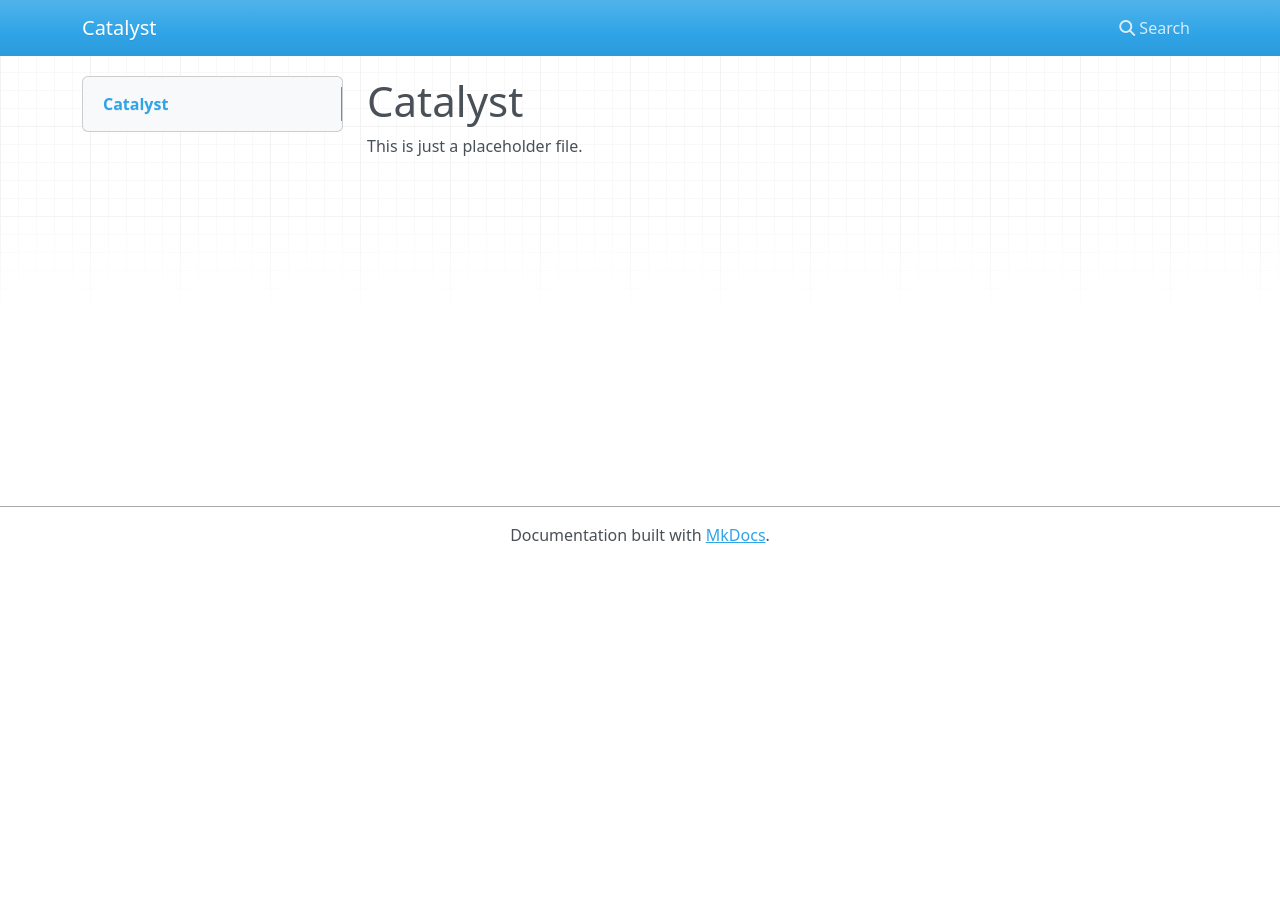
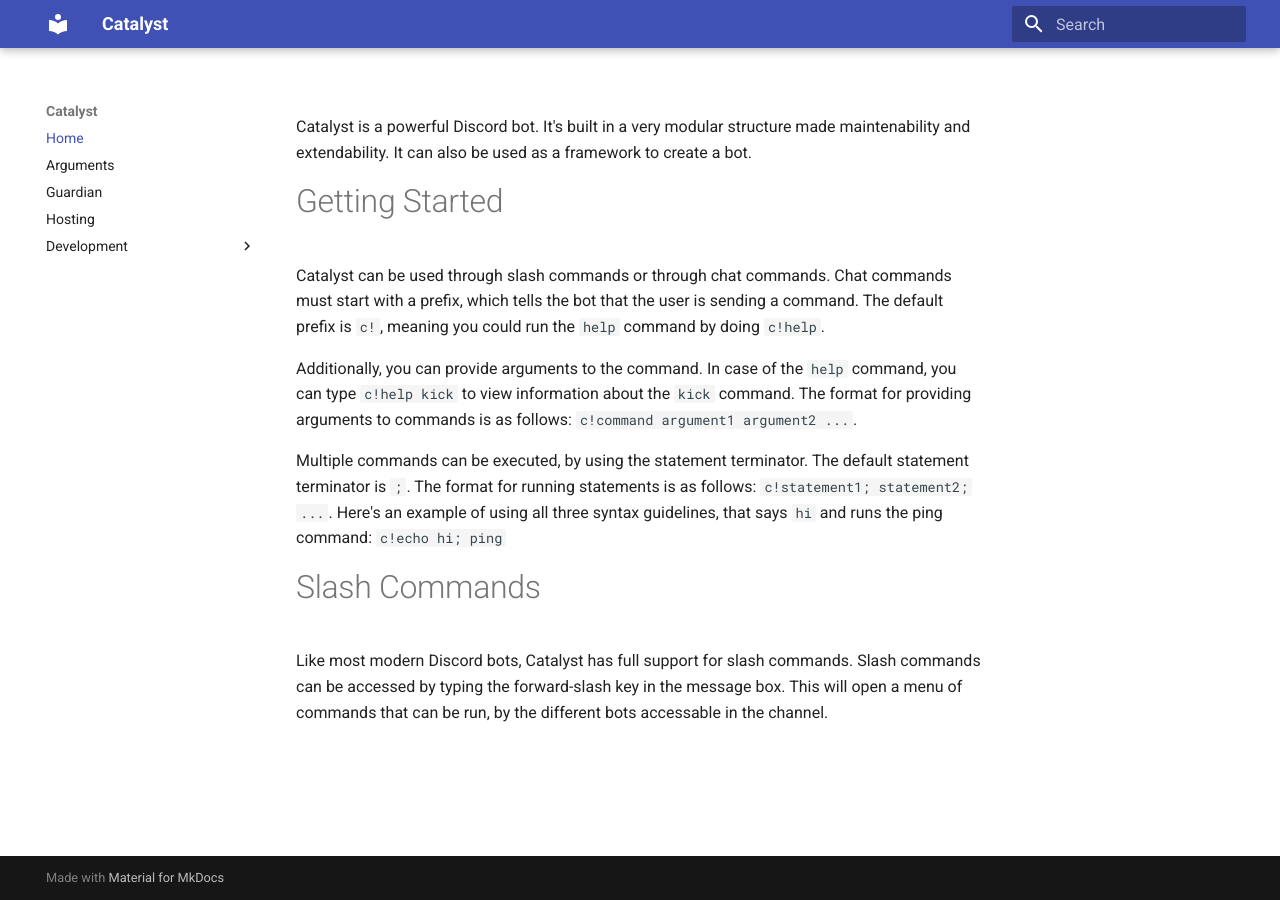
Before and after one commit to optimisticside/catalyst, an MkDocs documentation site: the page built from docs/index.md, in a window 1280 px wide. Built offline with MkDocs 1.6.1 and Material for MkDocs 9.7.7, drawn with Linux system fonts in a browser that asks for light colours; nearby versions of some CDN libraries.

Commit message:
Added docs

```diff
--- a/docs/index.md
+++ b/docs/index.md
@@ -1,3 +1,12 @@
-# Catalyst
+Catalyst is a powerful Discord bot. It's built in a very modular structure made maintenability and extendability. It can also be used as a framework to create a bot.
 
-This is just a placeholder file.
+# Getting Started
+Catalyst can be used through slash commands or through chat commands. Chat commands must start with a prefix, which tells the bot that the user is sending a command. The default prefix is `c!`, meaning you could run the `help` command by doing `c!help`.
+
+Additionally, you can provide arguments to the command. In case of the `help` command, you can type `c!help kick` to view information about the `kick` command. The format for providing arguments to commands is as follows: `c!command argument1 argument2 ...`.
+
+Multiple commands can be executed, by using the statement terminator. The default statement terminator is `;`. The format for running statements is as follows: `c!statement1; statement2; ...`.
+Here's an example of using all three syntax guidelines, that says `hi` and runs the ping command: `c!echo hi; ping`
+
+# Slash Commands
+Like most modern Discord bots, Catalyst has full support for slash commands. Slash commands can be accessed by typing the forward-slash key in the message box. This will open a menu of commands that can be run, by the different bots accessable in the channel.
--- a/mkdocs.yml
+++ b/mkdocs.yml
@@ -1 +1,4 @@
 site_name: Catalyst
+site_url: https://optimisticside.github.io/catalyst/
+theme:
+  name: material
```
Also changed, not shown: docs/arguments.md (added, +19 -0 lines), docs/development/echo.md (added, +52 -0 lines), docs/development/commands.md (added), docs/development/groups.md (added), docs/guardian.md (added), docs/hosting.md (added).
